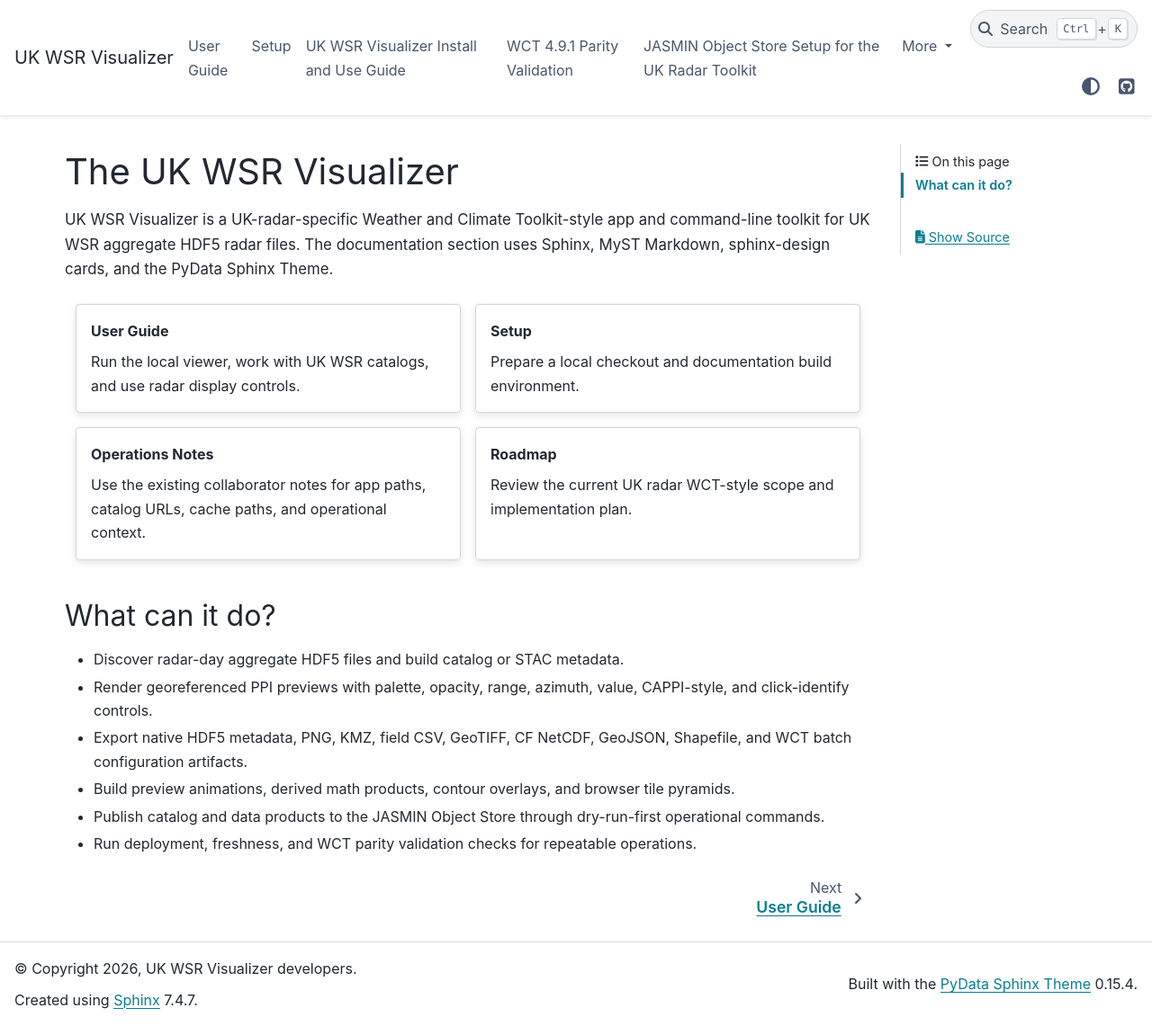
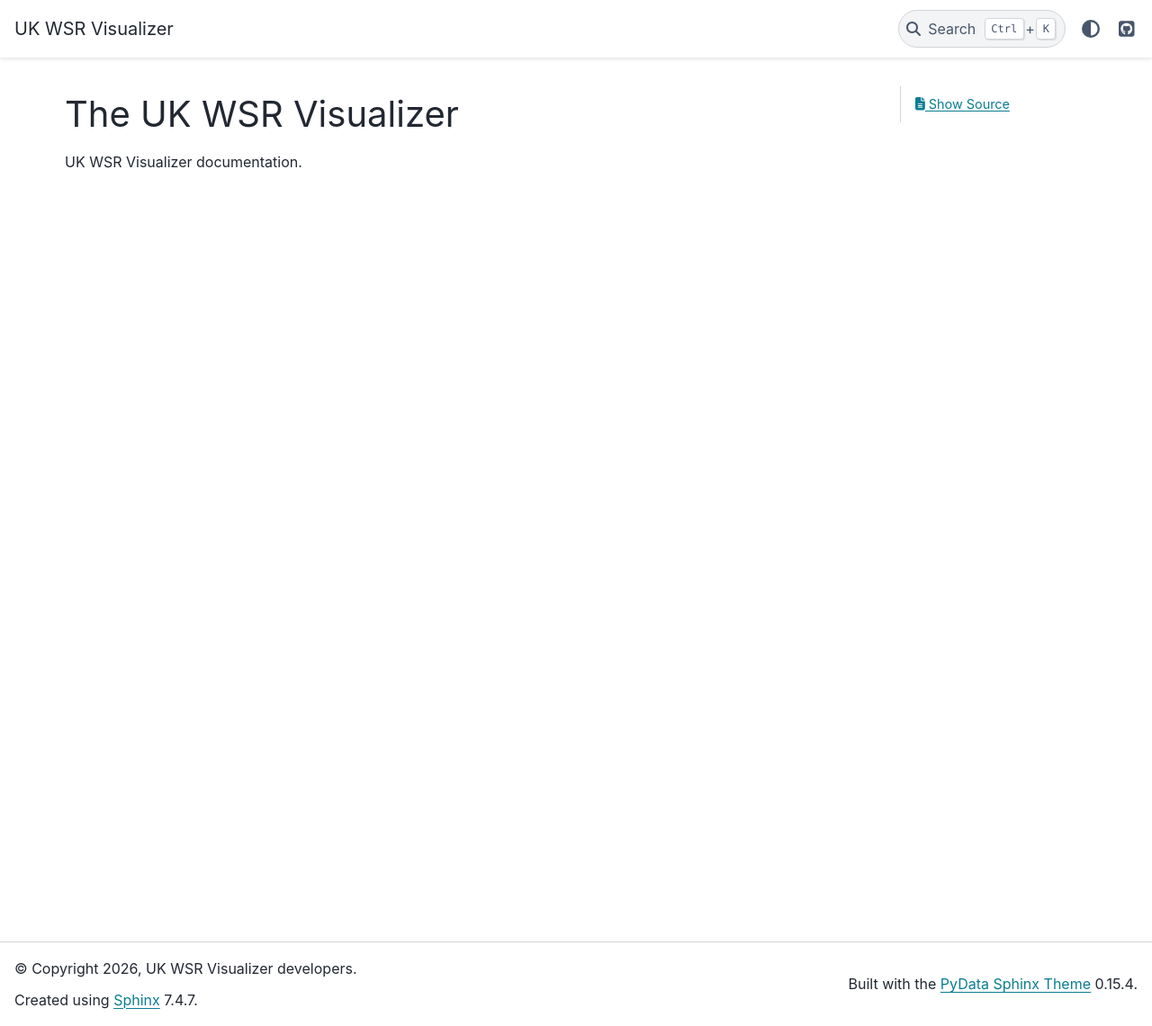
Before and after one commit to rrniii/uk-wsr-visualizer, a Sphinx documentation site: the page built from docs/index.md, in a window 1280 px wide and 1141 px high. Shown: the whole window at 90% size. Built offline with Sphinx 7.4.7 and the PyData theme 0.15.4, drawn with Linux system fonts in a browser that asks for light colours.

Commit message:
Reconcile documentation landing page

````diff
--- a/docs/index.md
+++ b/docs/index.md
@@ -1,64 +1,3 @@
 # The UK WSR Visualizer
 
-<div class="uk-wsr-hero">
-
-UK WSR Visualizer is a UK-radar-specific Weather and Climate Toolkit-style app and command-line toolkit for UK WSR aggregate HDF5 radar files. The documentation section uses Sphinx, MyST Markdown, sphinx-design cards, and the PyData Sphinx Theme.
-
-</div>
-
-::::{grid} 1 1 2 2
-:gutter: 3
-
-:::{grid-item-card} User Guide
-:link: user_guide
-:link-type: doc
-
-Run the local viewer, work with UK WSR catalogs, and use radar display controls.
-:::
-
-:::{grid-item-card} Setup
-:link: setup
-:link-type: doc
-
-Prepare a local checkout and documentation build environment.
-:::
-
-:::{grid-item-card} Operations Notes
-:link: install_and_use
-:link-type: doc
-
-Use the existing collaborator notes for app paths, catalog URLs, cache paths, and operational context.
-:::
-
-:::{grid-item-card} Roadmap
-:link: uk_radar_wct_replica_roadmap
-:link-type: doc
-
-Review the current UK radar WCT-style scope and implementation plan.
-:::
-
-::::
-
-## What can it do?
-
-- Discover radar-day aggregate HDF5 files and build catalog or STAC metadata.
-- Render georeferenced PPI previews with palette, opacity, range, azimuth, value, CAPPI-style, and click-identify controls.
-- Export native HDF5 metadata, PNG, KMZ, field CSV, GeoTIFF, CF NetCDF, GeoJSON, Shapefile, and WCT batch configuration artifacts.
-- Build preview animations, derived math products, contour overlays, and browser tile pyramids.
-- Publish catalog and data products to the JASMIN Object Store through dry-run-first operational commands.
-- Run deployment, freshness, and WCT parity validation checks for repeatable operations.
-
-```{toctree}
-:hidden:
-:maxdepth: 2
-:caption: Documentation
-
-user_guide
-setup
-install_and_use
-wct_parity_validation
-jasmin_object_store_setup
-ncas_radar_object_store_release
-uk_wsr_visualizer_deployment
-uk_radar_wct_replica_roadmap
-```
+UK WSR Visualizer documentation.
````
